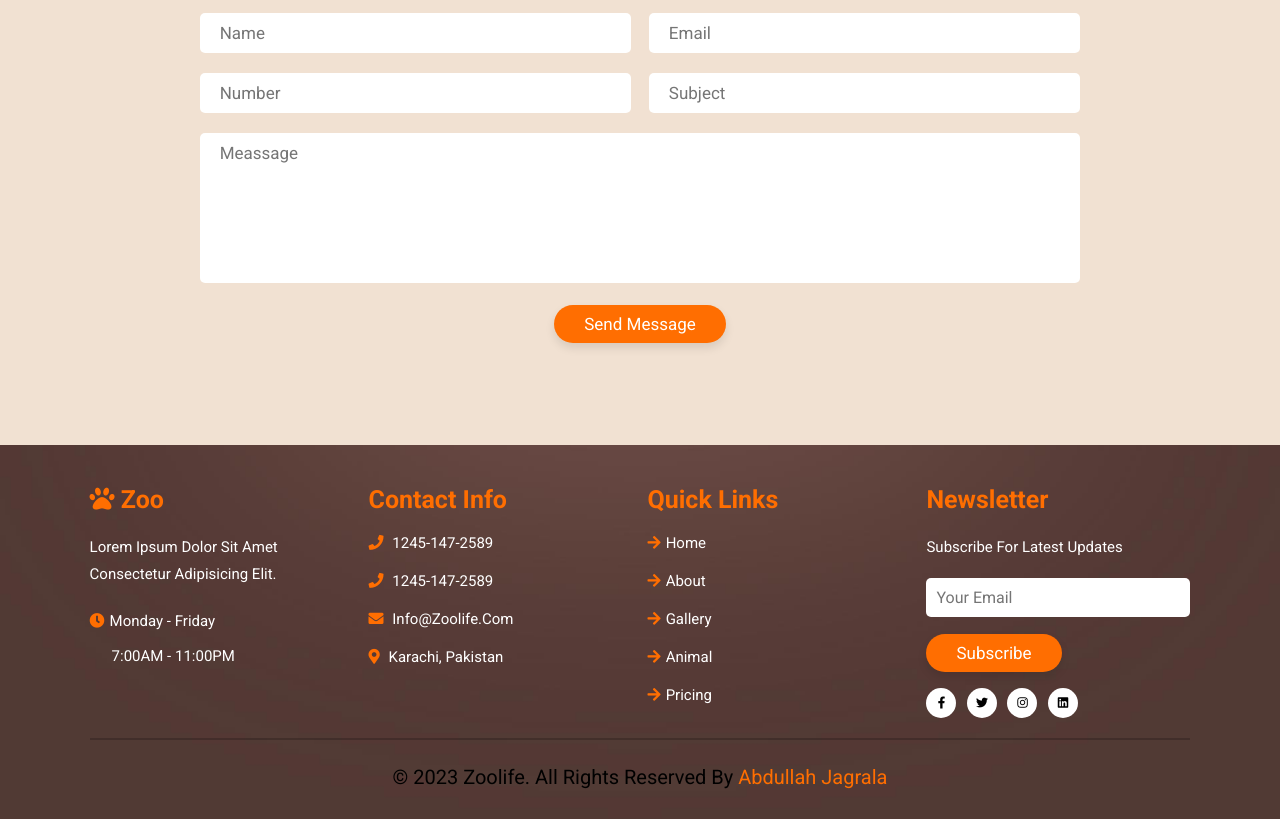
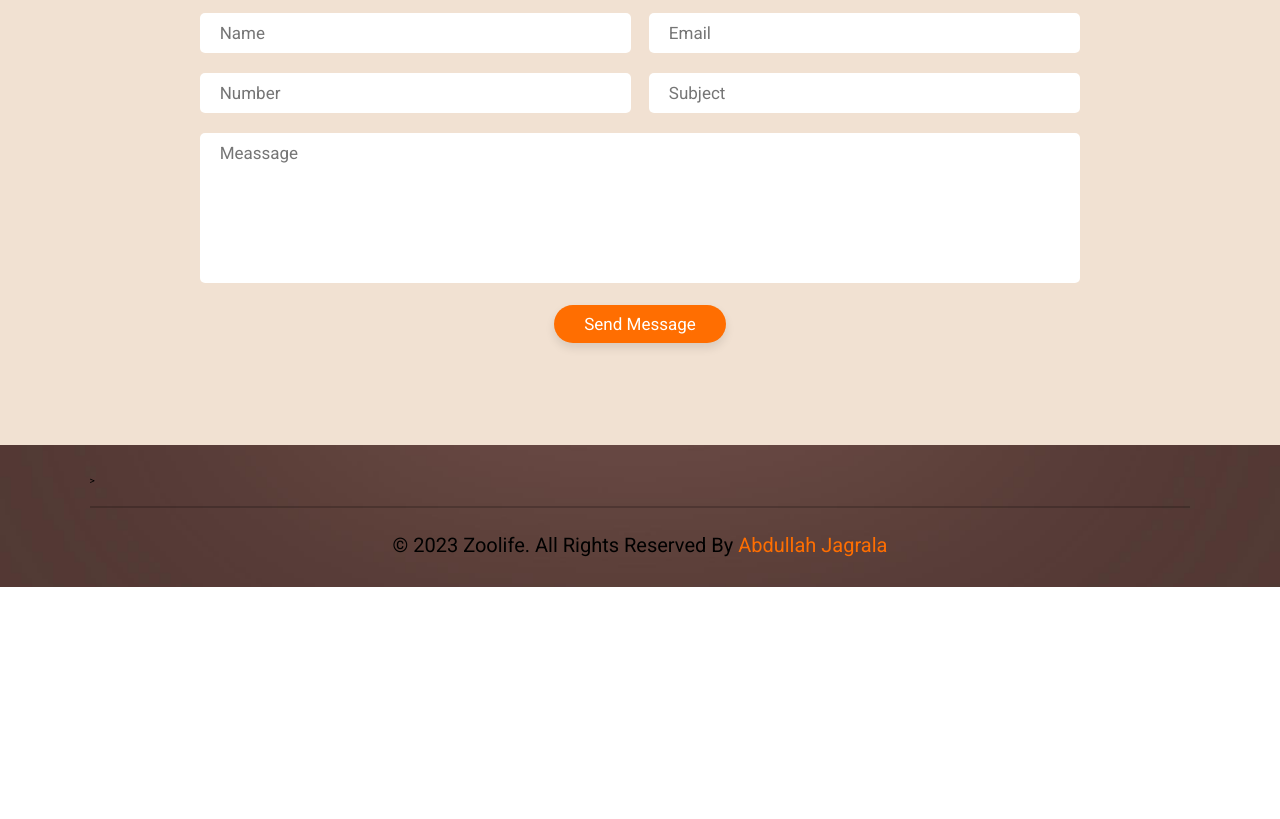
Before and after one commit to Abdullah8007/Zoo, a plain HTML site: page index.html in a window 1280 px wide. Shown: the part 3953-4772 px from the top of the page. After the commit the page ends 4540 px from the top, so only its background shows below. Drawn offline with nearby package versions, Linux system fonts and the light colour scheme.

Commit message:
Update index.html

```diff
--- a/index.html
+++ b/index.html
@@ -296,46 +296,7 @@
 
     <section class="footer">
 
-        <div class="box-container">
-
-            <div class="box">
-                <h3><i class="fas fa-paw"></i> zoo</h3>
-                <p>Lorem ipsum dolor sit amet consectetur adipisicing elit.</p>
-                <p class="links"><i class="fas fa-clock"></i>monday - friday</p>
-                <p class="days">7:00AM - 11:00PM</p>
-            </div>
-
-            <div class="box">
-                <h3>Contact Info</h3>
-                <a href="#" class="links"><i class="fas fa-phone"></i> 1245-147-2589</a>
-                <a href="#" class="links"><i class="fas fa-phone"></i> 1245-147-2589</a>
-                <a href="#" class="links"><i class="fas fa-envelope"></i> info@zoolife.com</a>
-                <a href="#" class="links"><i class="fas fa-map-marker-alt"></i> karachi, pakistan</a>
-            </div>
-
-            <div class="box">
-                <h3>quick links</h3>
-                <a href="#" class="links"> <i class="fas fa-arrow-right"></i>home</a>
-                <a href="#" class="links"> <i class="fas fa-arrow-right"></i>about</a>
-                <a href="#" class="links"> <i class="fas fa-arrow-right"></i>gallery</a>
-                <a href="#" class="links"> <i class="fas fa-arrow-right"></i>animal</a>
-                <a href="#" class="links"> <i class="fas fa-arrow-right"></i>pricing</a>
-            </div>
-
-            <div class="box">
-                <h3>newsletter</h3>
-                <p>subscribe for latest updates</p>
-                <input type="email" placeholder="Your Email" class="email">
-                <a href="#" class="btn">subscribe</a>
-                <div class="share">
-                    <a href="#" class="fab fa-facebook-f"></a>
-                    <a href="#" class="fab fa-twitter"></a>
-                    <a href="#" class="fab fa-instagram"></a>
-                    <a href="#" class="fab fa-linkedin"></a>
-                </div>
-            </div>
-
-        </div>
+  >
 
         <div class="credit">&copy; 2023 zoolife. All rights reserved by <a href="#" class="link">Abdullah Jagrala</a></div>
 
```
